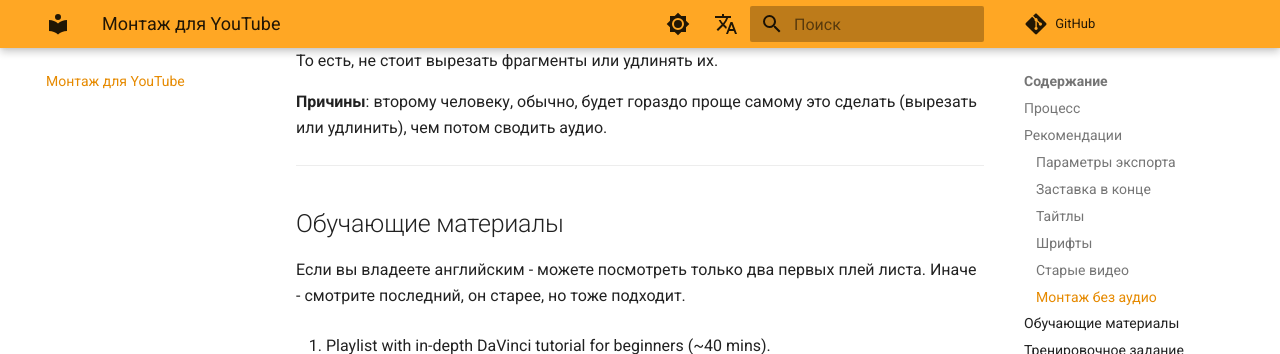
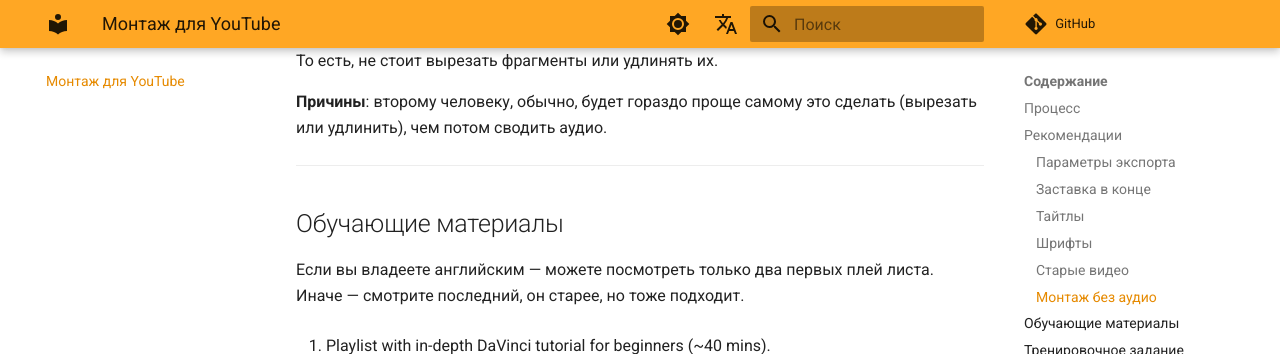
Before and after one commit to AlexFreik/isha-video-editing, an MkDocs documentation site: the page built from docs/youtube.md, in a window 1280 px wide and 900 px high, scrolled down 2573 px, cut to the strip 0-354 px from the top of the window. Built offline with MkDocs 1.6.1 and Material for MkDocs 9.7.7, drawn with Linux system fonts in a browser that asks for light colours; comment, search, counter and statistics services are not loaded.

```diff
--- a/docs/youtube.md
+++ b/docs/youtube.md
@@ -94,7 +94,7 @@
 
 ## Обучающие материалы
 
-Если вы владеете английским - можете посмотреть только два первых плей листа. Иначе - смотрите последний, он старее, но тоже подходит.
+Если вы владеете английским — можете посмотреть только два первых плей листа. Иначе — смотрите последний, он старее, но тоже подходит.
 
 1. Playlist with in-depth DaVinci tutorial for beginners (~40 mins).
  <iframe
```
